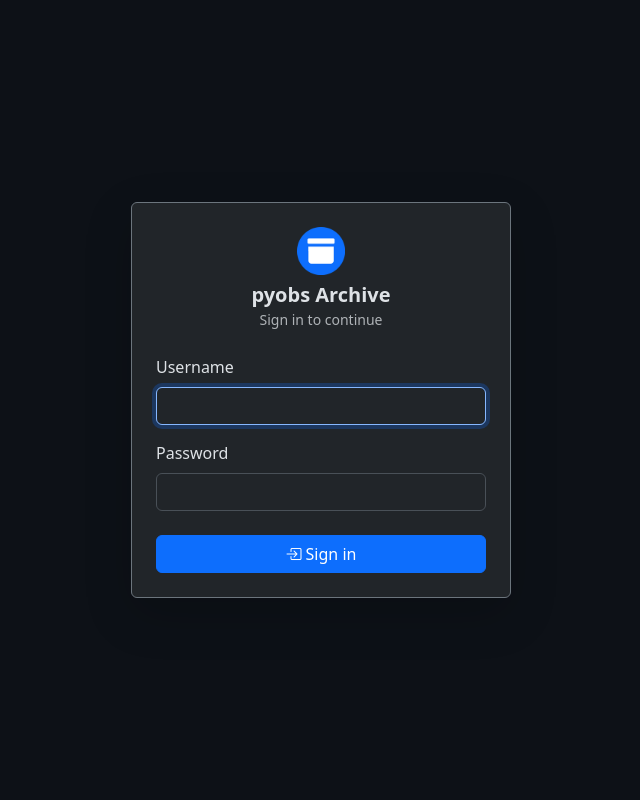
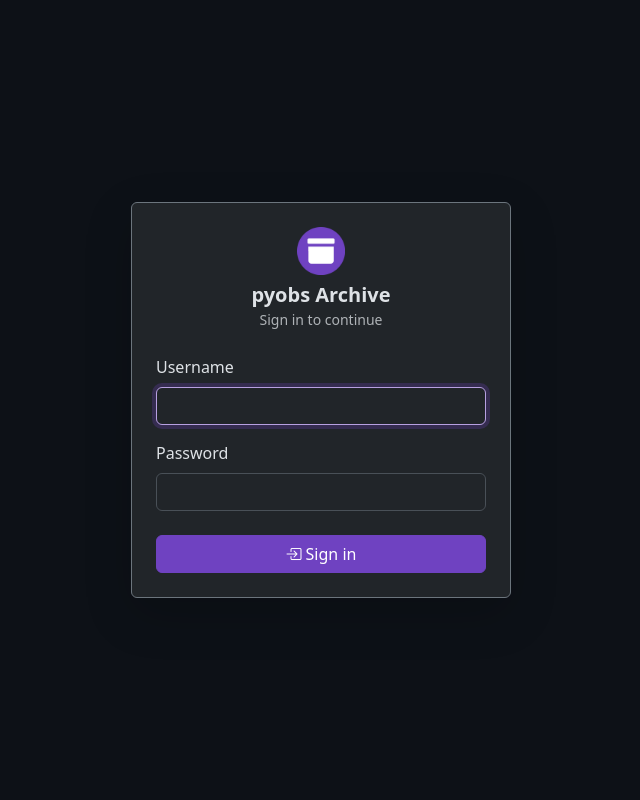
Before and after one commit to pyobs/pyobs-archive, a Django app: page /accounts/login/ in a window 1280 px wide. Shown: the whole page, without its empty margins (319-959 px from the left). Run offline with Django 3.2, Linux system fonts and the light colour scheme.

Commit message:
Use brand color (purple) as page accent color (#66)

```diff
--- /dev/null
+++ b/pyobs_archive/frontend/static/css/accent.css
@@ -0,0 +1,56 @@
+/* Page accent color, matches the brand icon. Overrides Bootstrap's primary. */
+:root {
+  --bs-primary: #6f42c1;
+  --bs-primary-rgb: 111,66,193;
+  --bs-link-color: #59359a;
+  --bs-link-color-rgb: 89,53,154;
+  --bs-link-hover-color: #4c2d83;
+  --bs-link-hover-color-rgb: 76,45,131;
+  --bs-primary-text-emphasis: #432874;
+  --bs-primary-bg-subtle: #e2d9f3;
+  --bs-primary-border-subtle: #c5b3e6;
+  --pyobs-accent: #6f42c1;
+}
+[data-bs-theme="dark"] {
+  --bs-link-color: #a98eda;
+  --bs-link-color-rgb: 169,142,218;
+  --bs-link-hover-color: #b69fe0;
+  --bs-link-hover-color-rgb: 182,159,224;
+  --bs-primary-text-emphasis: #a98eda;
+  --bs-primary-bg-subtle: #1c1030;
+  --bs-primary-border-subtle: #382160;
+}
+.btn-primary {
+  --bs-btn-color: #fff; --bs-btn-bg: #6f42c1; --bs-btn-border-color: #6f42c1;
+  --bs-btn-hover-color: #fff; --bs-btn-hover-bg: #5e38a4; --bs-btn-hover-border-color: #59359a;
+  --bs-btn-focus-shadow-rgb: 111,66,193;
+  --bs-btn-active-color: #fff; --bs-btn-active-bg: #59359a; --bs-btn-active-border-color: #533291;
+  --bs-btn-disabled-color: #fff; --bs-btn-disabled-bg: #6f42c1; --bs-btn-disabled-border-color: #6f42c1;
+}
+.btn-outline-primary {
+  --bs-btn-color: #59359a; --bs-btn-border-color: #6f42c1;
+  --bs-btn-hover-color: #fff; --bs-btn-hover-bg: #6f42c1; --bs-btn-hover-border-color: #6f42c1;
+  --bs-btn-focus-shadow-rgb: 111,66,193;
+  --bs-btn-active-color: #fff; --bs-btn-active-bg: #6f42c1; --bs-btn-active-border-color: #6f42c1;
+  --bs-btn-disabled-color: #6f42c1; --bs-btn-disabled-border-color: #6f42c1;
+}
+[data-bs-theme="dark"] .btn-outline-primary { --bs-btn-color: #a98eda; }
+.form-control:focus, .form-select:focus {
+  border-color: #b7a0e0;
+  box-shadow: 0 0 0 .25rem rgba(111,66,193, .25);
+}
+.form-check-input:checked, .form-check-input[type="checkbox"]:indeterminate {
+  background-color: #6f42c1; border-color: #6f42c1;
+}
+.form-check-input:focus { border-color: #b7a0e0; box-shadow: 0 0 0 .25rem rgba(111,66,193, .25); }
+.nav-pills { --bs-nav-pills-link-active-bg: #6f42c1; --bs-nav-pills-link-active-color: #fff; }
+.list-group { --bs-list-group-active-bg: #6f42c1; --bs-list-group-active-border-color: #6f42c1; --bs-list-group-active-color: #fff; }
+.dropdown-menu { --bs-dropdown-link-active-bg: #6f42c1; --bs-dropdown-link-active-color: #fff; }
+.pagination {
+  --bs-pagination-color: #59359a; --bs-pagination-hover-color: #4c2d83;
+  --bs-pagination-focus-color: #4c2d83;
+  --bs-pagination-active-bg: #6f42c1; --bs-pagination-active-border-color: #6f42c1; --bs-pagination-active-color: #fff;
+  --bs-pagination-focus-box-shadow: 0 0 0 .25rem rgba(111,66,193, .25);
+}
+[data-bs-theme="dark"] .pagination { --bs-pagination-color: #a98eda; --bs-pagination-hover-color: #b69fe0; --bs-pagination-focus-color: #b69fe0; }
+.progress { --bs-progress-bar-bg: #6f42c1; }
--- a/templates/base.html
+++ b/templates/base.html
@@ -16,6 +16,7 @@
     </script>
     <link href="https://cdn.jsdelivr.net/npm/bootstrap@5.3.3/dist/css/bootstrap.min.css" rel="stylesheet">
     <link href="https://cdn.jsdelivr.net/npm/bootstrap-icons@1.11.3/font/bootstrap-icons.min.css" rel="stylesheet">
+    <link rel="stylesheet" href="{% static "css/accent.css" %}">
     {% block extra_head %}{% endblock %}
     <link rel="stylesheet" href="{% static "css/styles.css" %}">
     <style>
--- a/templates/registration/login.html
+++ b/templates/registration/login.html
@@ -9,6 +9,7 @@
     <link rel="icon" type="image/png" sizes="16x16" href="{% static "img/favicon-16x16.png" %}">
     <link href="https://cdn.jsdelivr.net/npm/bootstrap@5.3.3/dist/css/bootstrap.min.css" rel="stylesheet">
     <link href="https://cdn.jsdelivr.net/npm/bootstrap-icons@1.11.3/font/bootstrap-icons.min.css" rel="stylesheet">
+    <link rel="stylesheet" href="{% static "css/accent.css" %}">
     <style>
         body { background: #0d1117; }
     </style>
```
Also changed, not shown: pyobs_archive/frontend/static/css/styles.css (+7 -7 lines), pyobs_archive/frontend/static/img/brand-icon.png, pyobs_archive/frontend/static/img/favicon-16x16.png, pyobs_archive/frontend/static/img/favicon-32x32.png.
